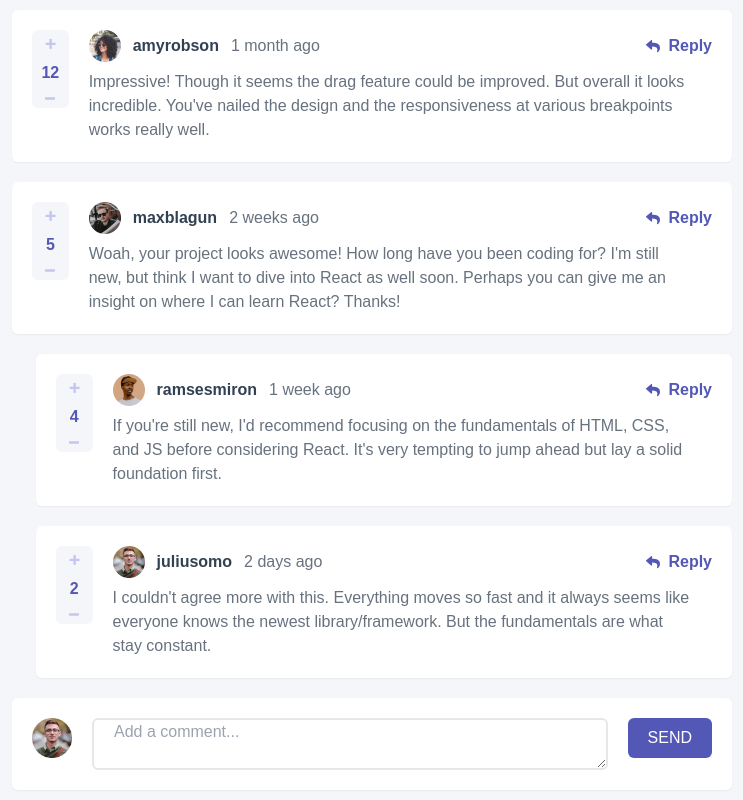
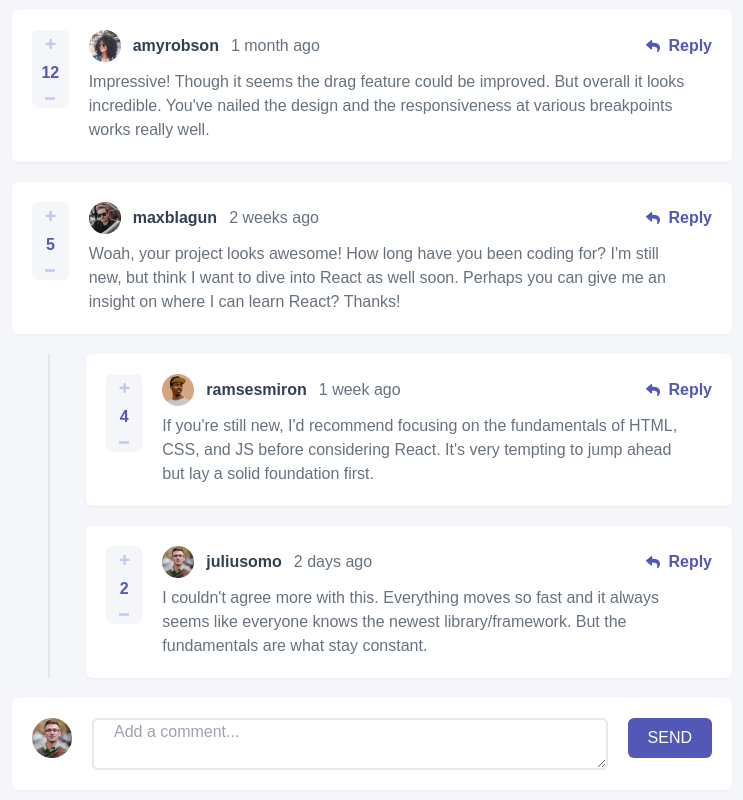
Before and after one commit to apekul/interactive-comments-section, a React (Create React App) app: page / in a window 1280 px wide. Shown: the whole page, without its empty margins (268-1011 px from the left). Built offline with nearby package versions, Linux system fonts and the light colour scheme.

Commit message:
add Context for initial data and easy access to the state without passing it as prop

```diff
--- a/src/App.js
+++ b/src/App.js
@@ -1,29 +1,26 @@
-import React, { useState } from "react";
+import React, { useContext } from "react";
+import { AppContext } from "./AppContext";
 
 // Components
 import SingleComment from "./Components/SingleComment/SingleComment";
 
-// Provided data
-import data from "./data.json";
+// Task: https://www.frontendmentor.io/challenges/interactive-comments-section-iG1RugEG9
 
 function App() {
-  const [currentUser, setCurrentUser] = useState(data.currentUser);
-  const [comments, setComments] = useState(data.comments);
-
+  const { comments, currentUser } = useContext(AppContext);
   return (
     <main className="bg-[#F5F6FA] min-h-screen flex items-center justify-center">
       {/* comments list */}
       <section className="w-[45rem] h-auto">
-        <ul>
+        <ul className="flex flex-col gap-5">
           {comments.map((comment, index) => (
-            <li className="flex flex-col">
+            <li className="flex flex-col gap-5" key={index}>
               {/* Single Comment */}
               <SingleComment key={index} comment={comment} />
               {/* Replies Section */}
               {!!comment.replies.length && (
-                <div className="flex items-start">
-                  <div className="w-2 bg-red-200"></div>
-                  <div className="flex-1 pl-4">
+                <div className="flex border-l-2 pl-9 ml-9">
+                  <div className="flex-1 flex flex-col gap-5">
                     {comment.replies.map((reply, replyIndex) => (
                       <SingleComment key={replyIndex} comment={reply} />
                     ))}
@@ -34,7 +31,7 @@ function App() {
           ))}
         </ul>
         {/* Input comment */}
-        <form className="bg-white p-5 flex items-start gap-5 rounded-md shadow-sm">
+        <form className="bg-white p-5 flex items-start gap-5 rounded-md shadow-sm mt-5">
           <img
             src={currentUser.image.png}
             alt={`${currentUser.username}_image`}
--- /dev/null
+++ b/src/AppContext.js
@@ -0,0 +1,18 @@
+import React, { createContext, useState } from "react";
+
+const AppContext = createContext();
+
+const AppProvider = ({ children, initialData }) => {
+  const [currentUser, setCurrentUser] = useState(initialData.currentUser);
+  const [comments, setComments] = useState(initialData.comments);
+
+  return (
+    <AppContext.Provider
+      value={{ currentUser, setCurrentUser, comments, setComments }}
+    >
+      {children}
+    </AppContext.Provider>
+  );
+};
+
+export { AppContext, AppProvider };
--- a/src/Components/SingleComment/SingleComment.js
+++ b/src/Components/SingleComment/SingleComment.js
@@ -2,7 +2,7 @@ import React from "react";
 
 const SingleComment = ({ comment }) => {
   return (
-    <article className="flex gap-5 bg-white p-5 mb-5 rounded-md shadow-sm">
+    <article className="flex gap-5 bg-white p-5  rounded-md shadow-sm">
       <div className="bg-[#F5F6FA] w-10 self-start rounded-md items-center flex flex-col gap-1">
         <button className="cursor-pointer p-2">
           <img src="./images/icon-plus.svg" alt="icon_plus" />
--- a/src/index.js
+++ b/src/index.js
@@ -1,13 +1,18 @@
-import React from 'react';
-import ReactDOM from 'react-dom/client';
-import './index.css';
-import App from './App';
-import reportWebVitals from './reportWebVitals';
+import React from "react";
+import ReactDOM from "react-dom/client";
+import "./index.css";
+import App from "./App";
+import reportWebVitals from "./reportWebVitals";
 
-const root = ReactDOM.createRoot(document.getElementById('root'));
+import data from "./data.json"; // Initial data from json file
+import { AppProvider } from "./AppContext";
+
+const root = ReactDOM.createRoot(document.getElementById("root"));
 root.render(
   <React.StrictMode>
-    <App />
+    <AppProvider initialData={data}>
+      <App />
+    </AppProvider>
   </React.StrictMode>
 );
 
```
